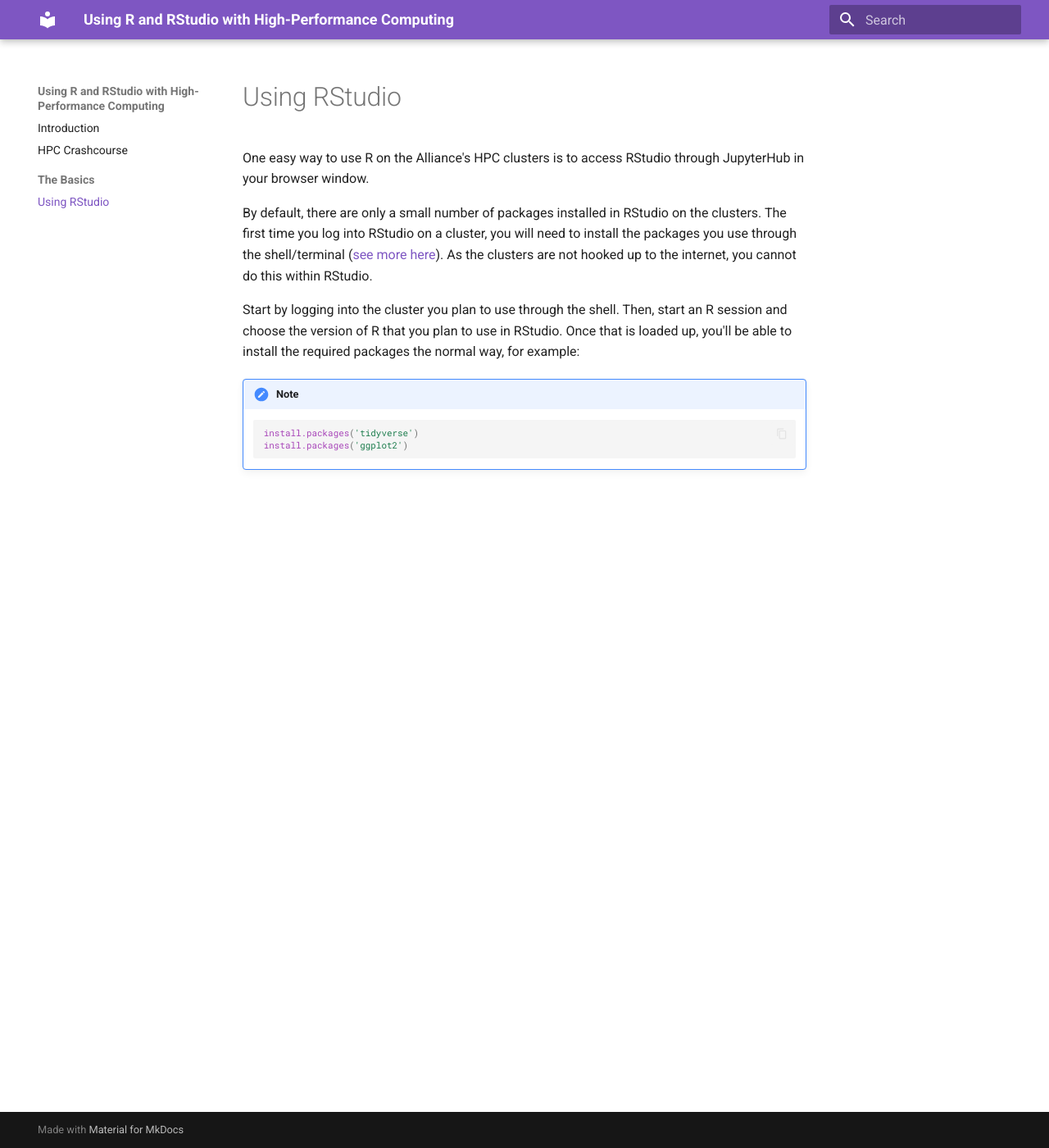
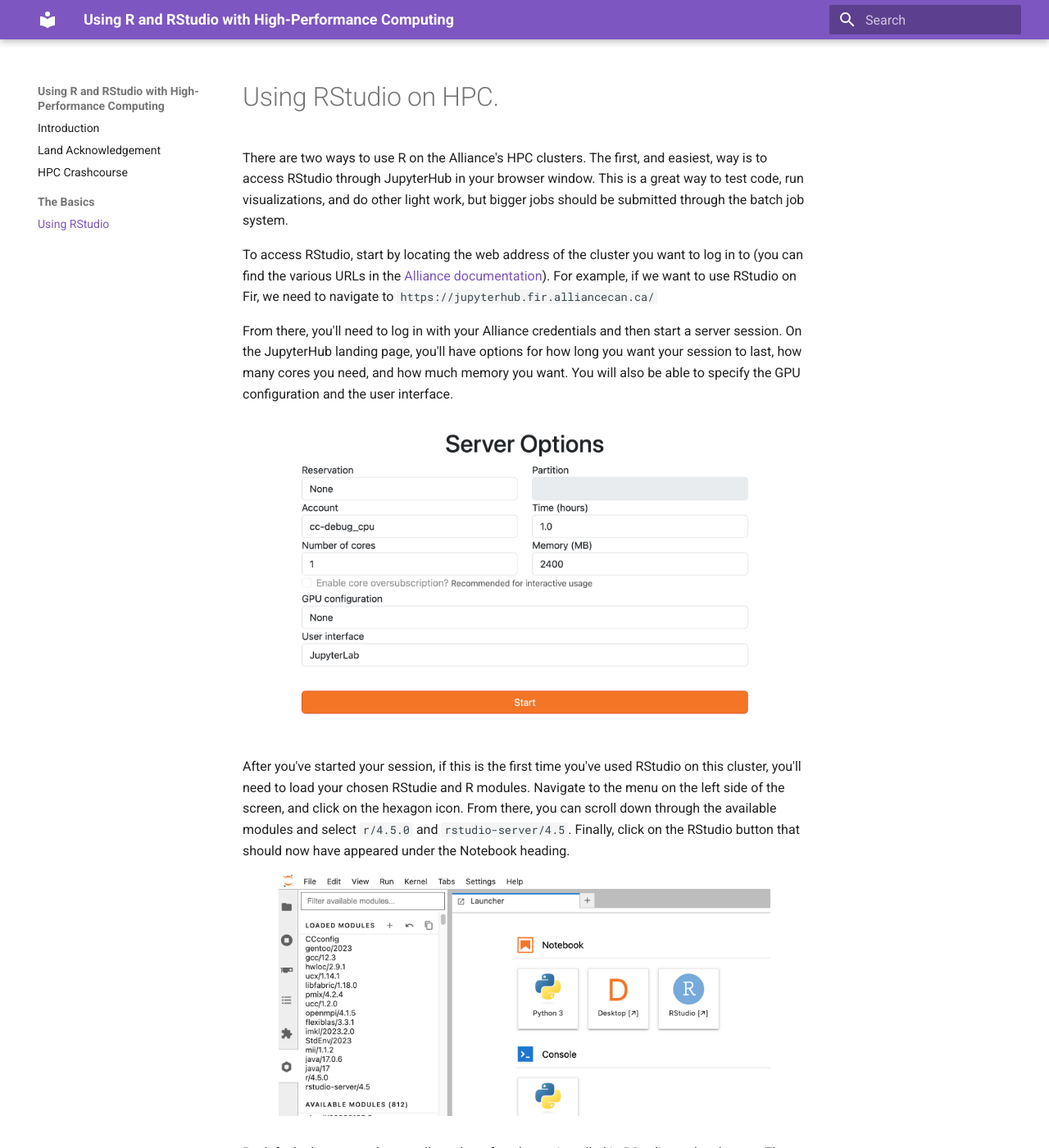
Before and after one commit to finnsdottir/hpc_r_2026, an MkDocs documentation site: the page built from docs/rstudio.md, in a window 1280 px wide and 1400 px high. Shown: the whole window at 82% size. Built offline with MkDocs 1.6.1 and Material for MkDocs 9.7.7, drawn with Linux system fonts in a browser that asks for light colours.

Commit message:
adding to the rstudio page

```diff
--- a/docs/rstudio.md
+++ b/docs/rstudio.md
@@ -1,11 +1,22 @@
+# Using RStudio on HPC.
 
+There are two ways to use R on the Alliance's HPC clusters. The first, and easiest, way is to access RStudio through JupyterHub in your browser window. This is a great way to test code, run visualizations, and do other light work, but bigger jobs should be submitted through the batch job system.
 
+To access RStudio, start by locating the web address of the cluster you want to log in to (you can find the various URLs in the [Alliance documentation](https://docs.alliancecan.ca/wiki/National_systems#Compute_clusters)). For example, if we want to use RStudio on Fir, we need to navigate to `https://jupyterhub.fir.alliancecan.ca/`
 
+From there, you'll need to log in with your Alliance credentials and then start a server session. On the JupyterHub landing page, you'll have options for how long you want your session to last, how many cores you need, and how much memory you want. You will also be able to specify the GPU configuration and the user interface.
 
+<figure markdown="span">
+    ![image of console](./content/jupyterhub.png){width=600}
+    <figcaption></figcaption>
+</figure>
 
-One easy way to use R on the Alliance's HPC clusters is to access RStudio through JupyterHub in your browser window.
+After you've started your session, if this is the first time you've used RStudio on this cluster, you'll need to load your chosen RStudie and R modules. Navigate to the menu on the left side of the screen, and click on the hexagon icon. From there, you can scroll down through the available modules and select `r/4.5.0` and `rstudio-server/4.5`. Finally, click on the RStudio button that should now have appeared under the Notebook heading.
 
-
+<figure markdown="span">
+    ![image of console](./content/launch-r.png){width=600}
+    <figcaption></figcaption>
+</figure>
 
 By default, there are only a small number of packages installed in RStudio on the clusters. The first time you log into RStudio on a cluster, you will need to install the packages you use through the shell/terminal ([see more here](https://docs.alliancecan.ca/wiki/R#Installing_R_packages)). As the clusters are not hooked up to the internet, you cannot do this within RStudio.
 
--- a/mkdocs.yml
+++ b/mkdocs.yml
@@ -30,6 +30,7 @@
 
 nav:
   - Introduction: index.md
+  - Land Acknowledgement: land_acknowledgement.markdown
   - HPC Crashcourse: terminal.md
   - The Basics:
     - Using RStudio: rstudio.md
```
Also changed, not shown: docs/terminal.md (+5 -3 lines), docs/content/jupyterhub.png (added), docs/content/launch-r.png (added).
